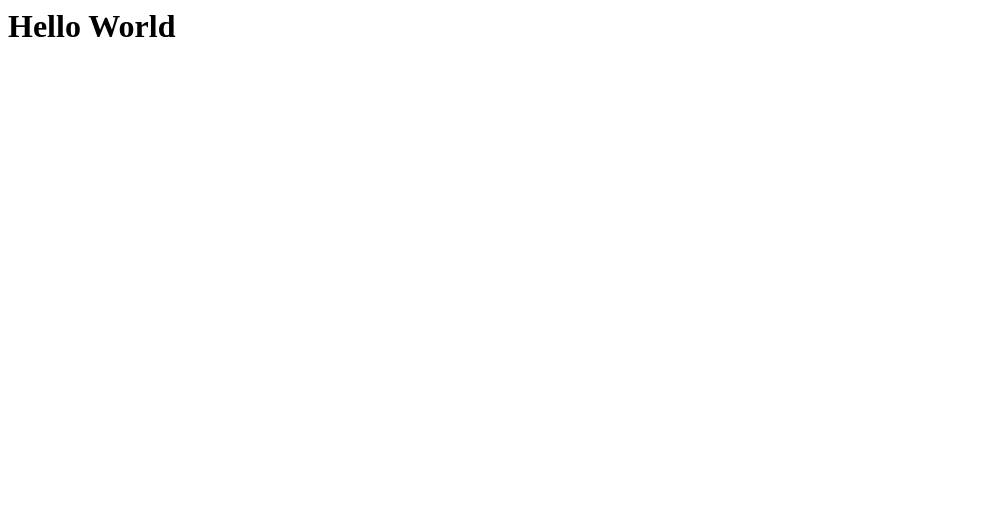
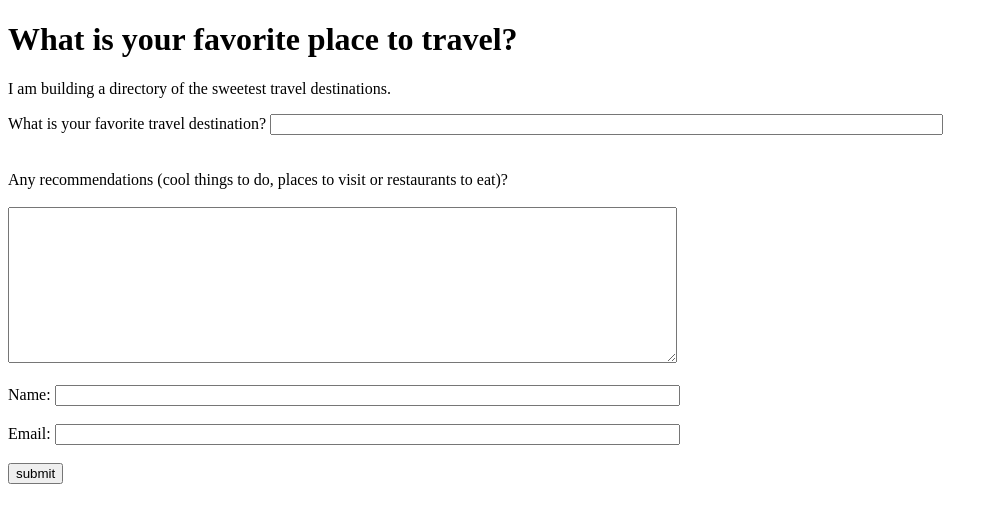
Before and after one commit to rickydoar/rickydoar.github.io, a plain HTML site: page index.html in a window 1280 px wide. Shown: the whole page, without its empty margins (0-998 px from the left). Drawn offline with Linux system fonts and the light colour scheme.

Commit message:
updated index.html

```diff
--- a/index.html
+++ b/index.html
@@ -1,16 +1,29 @@
+<!DOCTYPE html>
 <html>
-  <head>
-    <script>
-      !function(){var analytics=window.analytics=window.analytics||[];if(!analytics.initialize)if(analytics.invoked)window.console&&console.error&&console.error("Segment snippet included twice.");else{analytics.invoked=!0;analytics.methods=["trackSubmit","trackClick","trackLink","trackForm","pageview","identify","reset","group","track","ready","alias","debug","page","once","off","on"];analytics.factory=function(t){return function(){var e=Array.prototype.slice.call(arguments);e.unshift(t);analytics.push(e);return analytics}};for(var t=0;t<analytics.methods.length;t++){var e=analytics.methods[t];analytics[e]=analytics.factory(e)}analytics.load=function(t){var e=document.createElement("script");e.type="text/javascript";e.async=!0;e.src=("https:"===document.location.protocol?"https://":"http://")+"cdn.segment.com/analytics.js/v1/"+t+"/analytics.min.js";var n=document.getElementsByTagName("script")[0];n.parentNode.insertBefore(e,n)};analytics.SNIPPET_VERSION="4.0.0";
-      analytics.load("9TeeN9GyE0XDGD69ypv7B57njNpW9BAS");
-      analytics.page();
-      }}();
-    </script>
-  </head>
-  <body>
-    <h1>Hello World</h1>
-    <script>
-      analytics.track("Song Played", {"name": "ricky", "test":true})
-    </script>
-  </body>
+<head>
+    <title>Home Questionnaire<span id="selection-marker-1" class="redactor-selection-marker"></span></title>
+
+    <!--Placeholder for Segment Snippet -->
+
+</head>
+<body>
+<h1>What is your favorite place to travel?</h1>
+<p>I am building a directory of the sweetest travel destinations.</p>
+<form name="travel" onsubmit="identify(event)">
+     What is your favorite travel destination?
+    <input name="destination" required="" size="81" type="text"/>
+    <br><br><br>
+    Any recommendations (cool things to do, places to visit or restaurants to eat)?
+    <br><br>
+    <textarea cols="81" name="details" required="" rows="10">
+    </textarea>
+    <br><br>
+    Name: <input name="fullname" required="" size="75" type="text"/>
+    <br><br>
+    Email: <input name="email" required="" size="75" type="email"/>
+    <br><br>
+    <input name="submit" type="submit" value="submit"/>
+</form>
+    <!--Placeholder for identify and track script -->
+</body>
 </html>
```
